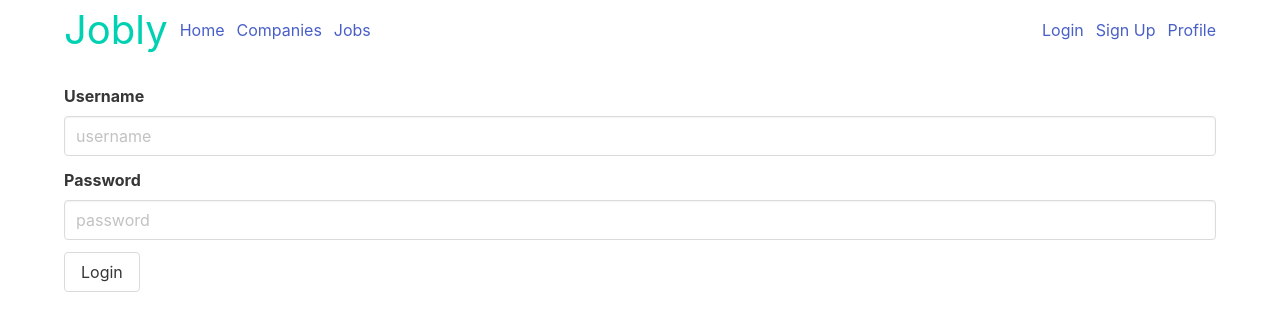
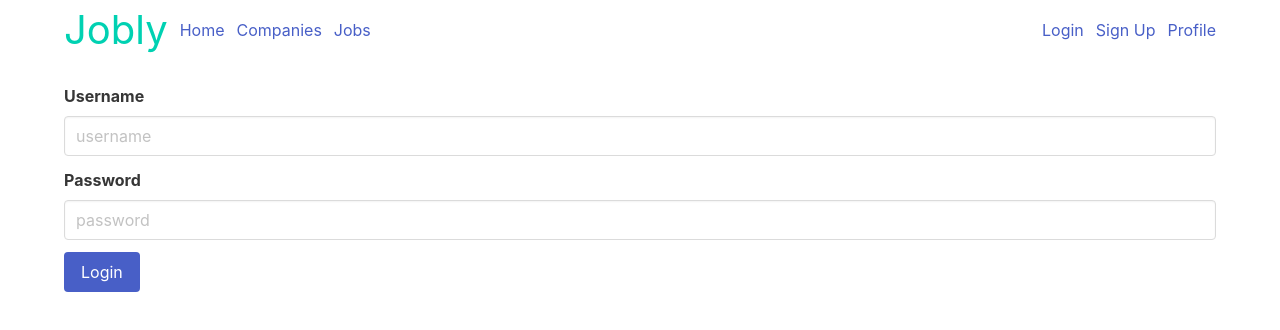
Before and after one commit to quentinikeno/Springboard-SEC-React-Jobly, a React (Create React App) app: page /login in a window 1280 px wide. Shown: the top 330 px of the page. Built offline with nearby package versions, Linux system fonts and the light colour scheme; no server answers.

Commit message:
Add component with form to login.

```diff
--- a/src/Login.js
+++ b/src/Login.js
@@ -49,7 +49,7 @@ const Login = ({ login }) => {
 				/>
 			</div>
 			<div className="field">
-				<button className="button" type="submit">
+				<button className="button is-link" type="submit">
 					Login
 				</button>
 			</div>
```
